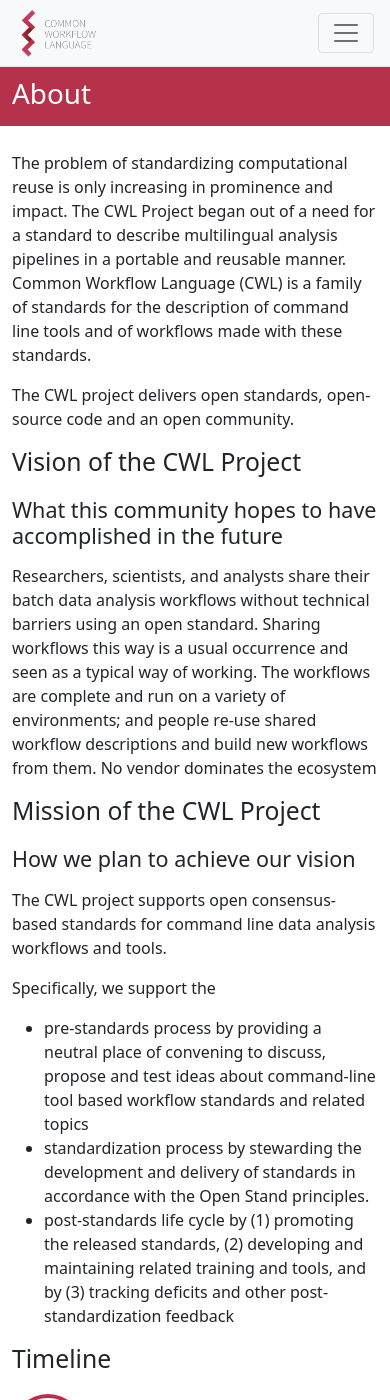
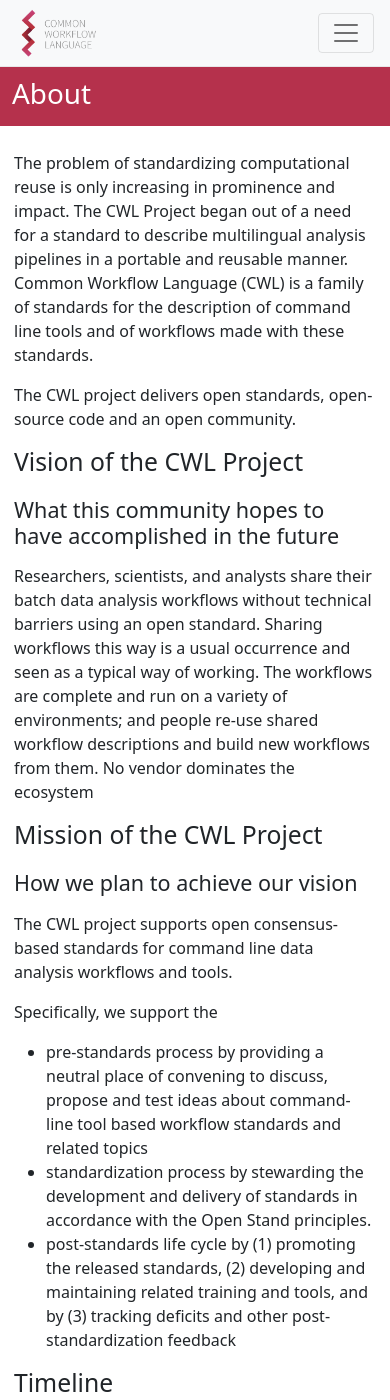
Before and after one commit to common-workflow-language/cwl-website, a Jekyll site: the page built from content/about.md, in a window 390 px wide and 1400 px high. Built offline with Jekyll 4.4.1, drawn with Linux system fonts in a browser that asks for light colours.

Commit message:
Add mobile content area padding. Adjust timeline to compensate.

```diff
--- a/content/_layouts/default.html
+++ b/content/_layouts/default.html
@@ -13,9 +13,9 @@
 
     <div class="container content-wrapper">
       <div class="row">
-        <div class="col-md-12" role="main" id="main">
+        <main class="col-md-12" role="main" id="main">
           {{ content }}
-        </div>
+        </main>
       </div>
     </div>
 
--- a/content/_sass/partials/_home.scss
+++ b/content/_sass/partials/_home.scss
@@ -1,6 +1,2 @@
 @import 'home/intro';
 @import 'home/video';
-
-.page-home .content-wrapper {
-  padding-bottom: 0;
-}
--- a/content/_sass/partials/_structure.scss
+++ b/content/_sass/partials/_structure.scss
@@ -58,13 +58,19 @@
 // Homepage //
 //////////////
 
+.page-home .content-wrapper {
+  padding-bottom: 0;
+}
+
 .page-section {
   margin: 1rem 0;
+  padding: 0 2px;
 }
 
 @include media-breakpoint-up(md) {
   .page-section {
     margin: 2rem auto;
+    padding: 0;
   }
 }
 
@@ -127,12 +133,14 @@
 }
 
 .post-content {
+  padding: 0 2px;
   position: relative;
   top: 84px;
 }
 
 @include media-breakpoint-up(sm) {
   .post-content {
+    padding: 0;
     top: 90px;
   }
 }
--- a/content/_sass/partials/_timeline.scss
+++ b/content/_sass/partials/_timeline.scss
@@ -1,3 +1,18 @@
+// Adjusting for the .post-content padding
+.timeline {
+  position: relative;
+  width: calc(100% + 4px);
+  left: -2px;
+}
+
+@include media-breakpoint-up(sm) {
+  .timeline {
+    position: static;
+    width: initial;
+    left: initial;
+  }
+}
+
 @include media-breakpoint-up(md) {
   .timeline {
     margin: 0 0 1.5rem;
```
